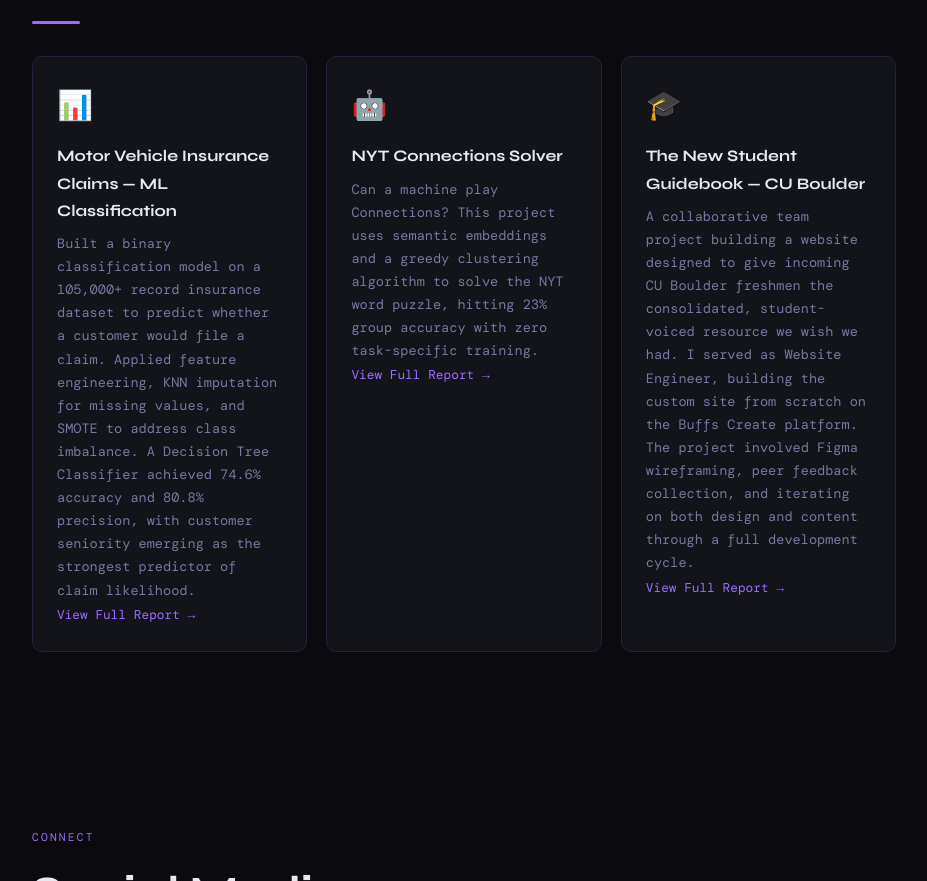
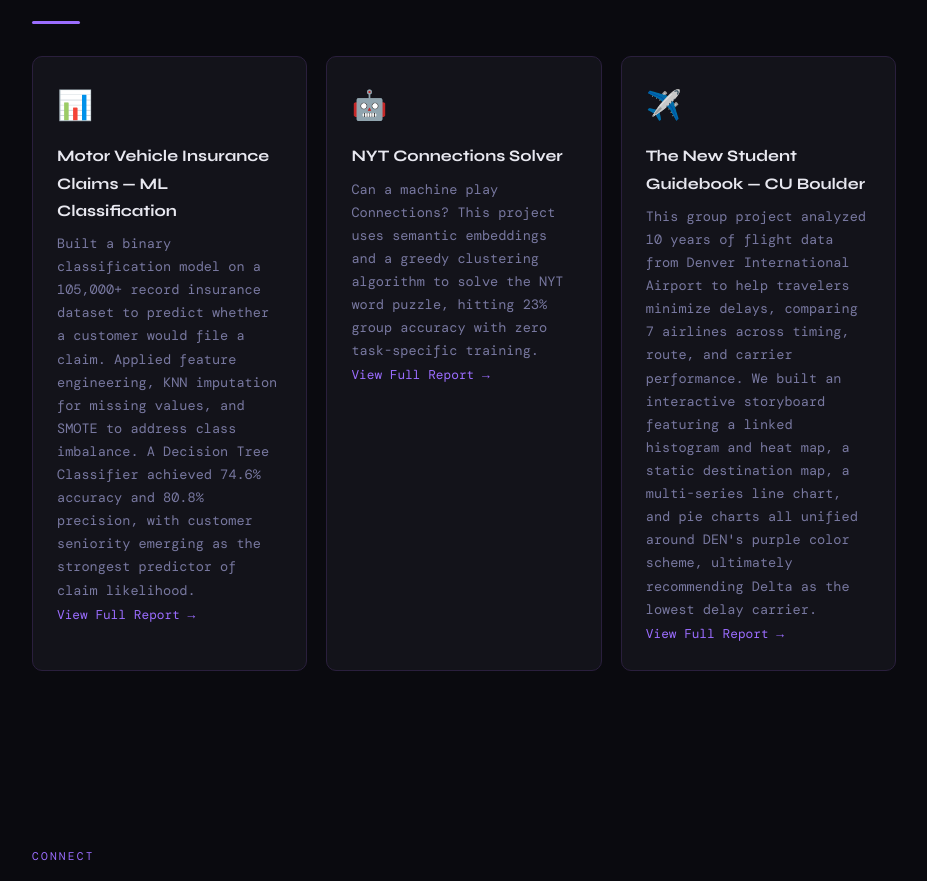
Before and after one commit to Brojared/Brojared.github.io, a plain HTML site: page index.html in a window 1280 px wide. Shown: the part 3219-4100 px from the top of the page, without its empty margins (176-1103 px from the left). Drawn offline with nearby package versions, Linux system fonts and the light colour scheme.

Commit message:
Update index.html

```diff
--- a/index.html
+++ b/index.html
@@ -258,10 +258,10 @@
       <a href="FinalProject.docx-1.pdf" target="_blank" style="color: var(--accent); font-size: 0.8rem; text-decoration: none;">View Full Report →</a>
     </div>
       <div class="card">
-        <div class="card-icon">🎓</div>
+        <div class="card-icon">✈️</div>
         <h3>The New Student Guidebook — CU Boulder</h3>
-        <p>A collaborative team project building a website designed to give incoming CU Boulder freshmen the consolidated, student-voiced resource we wish we had. I served as Website Engineer, building the custom site from scratch on the Buffs Create platform. The project involved Figma wireframing, peer feedback collection, and iterating on both design and content through a full development cycle.</p>
-        <a href="newStudentGuide.pdf" target="_blank" style="color: var(--accent); font-size: 0.8rem; text-decoration: none;">View Full Report →</a>
+        <p>This group project analyzed 10 years of flight data from Denver International Airport to help travelers minimize delays, comparing 7 airlines across timing, route, and carrier performance. We built an interactive storyboard featuring a linked histogram and heat map, a static destination map, a multi-series line chart, and pie charts all unified around DEN's purple color scheme, ultimately recommending Delta as the lowest delay carrier.</p>
+        <a href="https://medium.com/@lare4241/airline-timing-route-effects-on-delays-48c84cd0e2e9?postPublishedType=repub" target="_blank" style="color: var(--accent); font-size: 0.8rem; text-decoration: none;">View Full Report →</a>
       </div>
   </div>
 </section>
```
